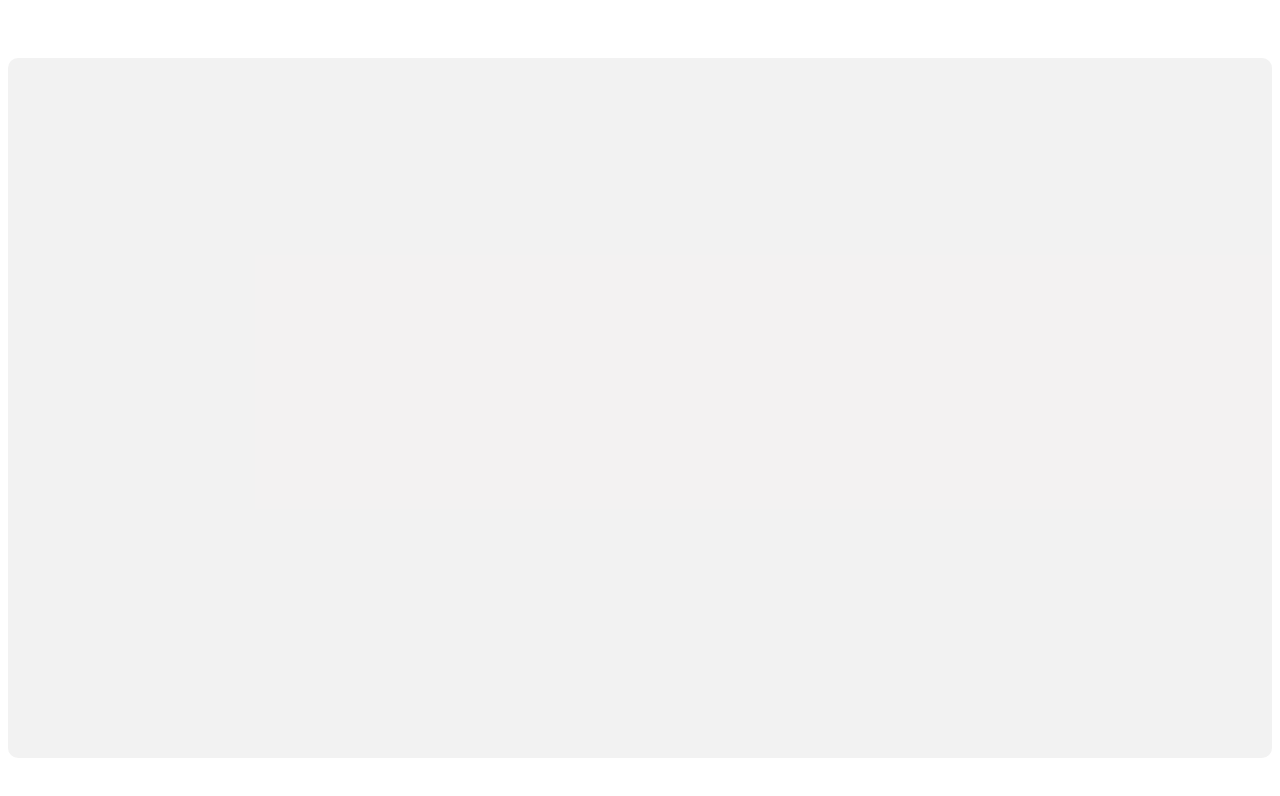
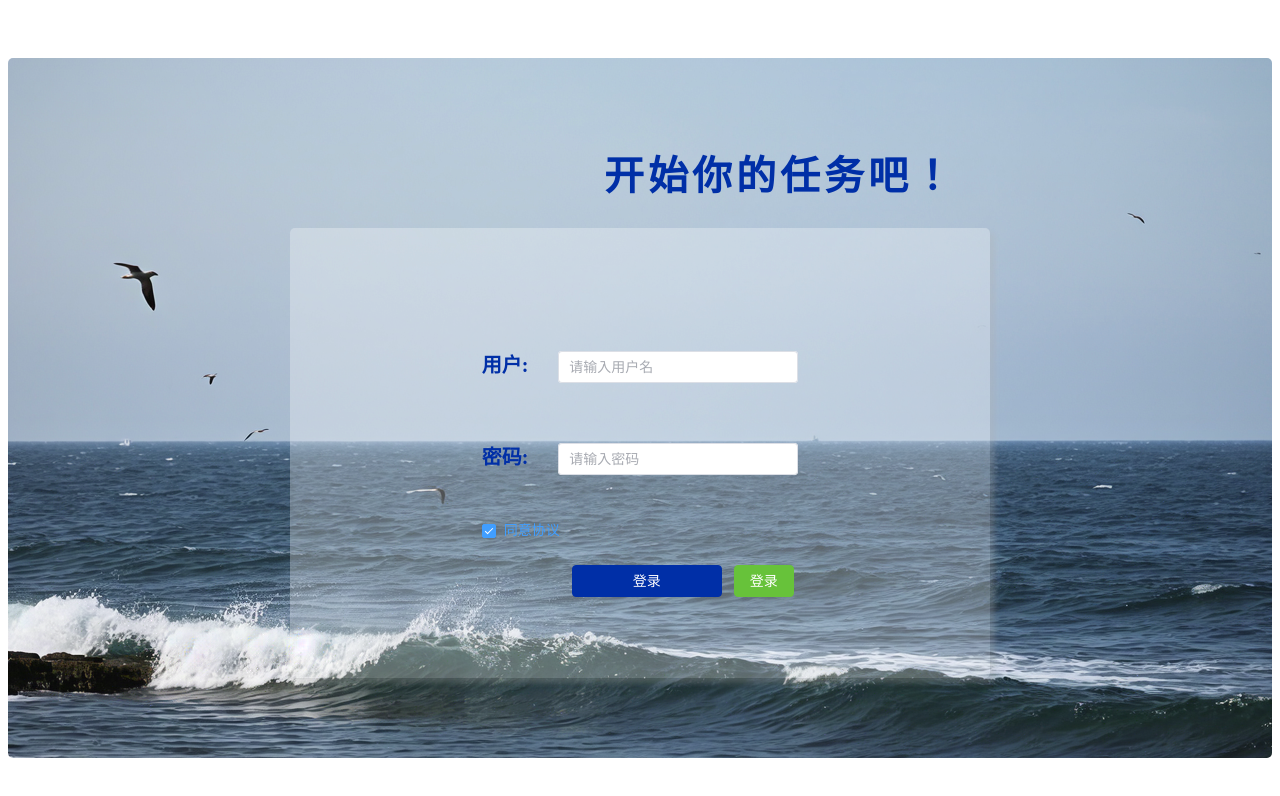
Before and after one commit to TomCATttA/TODO-, a Vue app: page /login in a window 1280 px wide. Before the commit this address had no page. Shown: the top 796 px of the page. Built offline with nearby package versions, Linux system fonts and the light colour scheme; a small style sheet from the web is missing.

Commit message:
登录基础功能的实现

```diff
--- /dev/null
+++ b/src/apis/user.js
@@ -0,0 +1,12 @@
+import httpInstance from "../utils/http";
+
+export const loginApi = ({account,password})=>{
+    return httpInstance({
+        url:'/login',
+        method:'POST',
+        data:{
+            account,
+            password
+        }
+    })
+}
--- a/src/main.js
+++ b/src/main.js
@@ -4,6 +4,8 @@ import '@/mock/index.js'
 import App from './App.vue'
 import { createPinia } from 'pinia'
 import '@/styles/icon.scss';
+import 'element-plus/theme-chalk/el-message.css'
+
 const app = createApp(App)
 const pinia = createPinia()
 app.use(router)
--- a/src/mock/index.js
+++ b/src/mock/index.js
@@ -1,6 +1,43 @@
 import Mock from 'mockjs'
-const data = Mock.mock({
-    'user':'zzaa',
-    'password':'123456'
+const baseURL = 'http://todo-list.za.net'
+//定义登录的数据
+//伪造一个用户的数据
+const accountInfo = [
+    {
+    'account':'zzaa',
+    'password':'123456',
+    'id':'101',
+    'imgUrl':'https://fuss10.elemecdn.com/e/5d/4a731a90594a4af544c0c25941171jpeg.jpeg',
+    "token": "eyJhbGciOiJIUzI1NiJ9.eyJzdWIiOiJ7XCJuYW1lXCI6XCLkvKDmmbrmlZnogrIrMVwiLFwiaWRcIjpcIjEzNjk1OTQ5NTQ3Mzk4NTk0NThcIixcInVzZXJuYW1lXCI6XCJ4aWFvdHV4aWFuMDAxXCJ9IiwiaWF0IjoxNjU1NDcxNTExLCJleHAiOjE2NTU3MzA3MTF9.pruHg2laVUHy84NHI8QFCkG2tzTbDy8ASAaHpm7iHxE",
+    }
+]
+
+Mock.mock(`${baseURL}/login`,'post',(userInfo)=>{
+    const body =JSON.parse(userInfo.body)
+    //查找是否有满足条件的用户
+    const user = accountInfo.find(item=>
+        (item.account === body.account) && (item.password === body.password)
+    )
+    //如果用户存在
+    if(user){
+        return{
+            code:1,
+            status:200,
+            msg:'登录成功',
+            result:{
+                account:user.account,
+                imgUrl:user.imgUrl,
+                token:user.token,
+                id:user.id
+            }
+        }
+    }else{
+    //如果用户不存在
+        return{
+            code:526,
+            status:400,
+            msg:'用户不存在或密码错误'
+        }
+    }
+
 })
-console.log(data)
--- a/src/router/index.js
+++ b/src/router/index.js
@@ -3,21 +3,24 @@
 import {createRouter,createWebHistory} from 'vue-router'
 import Layout from '../views/Layout/index.vue'
 import Login from "../views/Login/index.vue"
+
 const router = createRouter({
     history:createWebHistory(import.meta.env.BASE_URL),
-    routes:[
-        // 一级路由
+     routes: [
+    {
+      path: '/',
+      component: Layout,
+      children: [
         {
-            path:'/',
-            component:Login,
-            //二级路由
-            children:[
-                {
-                    path:'/todo',
-                    component:Layout
-                }
-            ]
+          path: '/',
+          component: Layout,
         }
-    ]
+      ]
+    },
+    {
+       path: '/login',
+      component: Login,
+    }
+  ]
 })
 export default router
--- /dev/null
+++ b/src/styles/element/index.scss
@@ -0,0 +1,24 @@
+@forward 'element-plus/theme-chalk/src/common/var.scss' with (
+  $colors: (
+    'primary': (
+      // 主色
+      'base': #27ba9b,
+    ),
+    'success': (
+      // 成功色
+      'base': #1d61c7,
+    ),
+    'warning': (
+      // 警告色
+      'base': #ffb302,
+    ),
+    'danger': (
+      // 危险色
+      'base': #e26237,
+    ),
+    'error': (
+      // 错误色
+      'base': #cf4444,
+    ),
+  )
+);
--- /dev/null
+++ b/src/styles/var.scss
@@ -0,0 +1,5 @@
+$xtxColor: #27ba9b;
+$helpColor: #e26237;
+$sucColor: #1d61c7;
+$warnColor: #ffb302;
+$priceColor: #cf4444;
--- a/src/utils/http.js
+++ b/src/utils/http.js
@@ -0,0 +1,27 @@
+//axios基础封装
+import axios from "axios";
+import { ElMessage } from "element-plus";
+
+const httpInstance =  axios.create({
+    baseURL:'http://todo-list.za.net',
+    timeout:5000
+})
+
+//拦截器
+axios.interceptors.request.use(config => {
+    return config;
+  },e => Promise.reject(e));
+
+//响应拦截器
+axios.interceptors.response.use(response => {
+    return response;
+  },e =>{
+    //统一错误提示
+    ElMessage({
+      type:'warning',
+      message:e.response.data.msg
+    })
+    Promise.reject(e)
+  });
+
+export default httpInstance
--- a/src/views/Login/index.vue
+++ b/src/views/Login/index.vue
@@ -1,19 +1,72 @@
 <script setup>
 import scrollTitle from "./components/scrollTitle.vue";
 import { ref } from "vue";
+import {loginApi} from "@/apis/user"
+import { ElMessage} from "element-plus";
+import {useRouter} from 'vue-router'
+
+const router = useRouter()
+
 //1.表单对象
 const form = ref({
-  user: "",
+  account: "",
   password: "",
+  agree:true
 });
 //2.规则对象
 const rules = {
-  user: [{ required: true, message: "用户名不能为空", trigger: "blur" }],
+  account: [{ required: true, message: "用户名不能为空", trigger: "blur" }],
   password: [
     { required: true, message: "密码不能为空", trigger: "blur" },
     { min: 6, max: 14, message: "密码长度在6-14以内", trigger: "blur" },
   ],
+  //自定义校验规则
+  //如果勾选了协议则通过校验，否则不通过
+  agree:[
+    {
+      validator:(rule,value,callback)=>{
+        //自定义校验逻辑
+        //勾选：通过   不勾选：不通过
+        if(value){
+          callback()
+        }else{
+          callback(new Error('请勾选协议'))
+        }
+      }
+    }
+  ]
 };
+
+//获取form实例做统一校验
+const formRef = ref(null)
+const doLogin = () => {
+  const {account,password} = form.value
+  formRef.value.validate(async (valid) => {
+    if (valid) {
+      const res = await loginApi({account,password})
+      if(res.data.code === 1){
+           //1.登录成功
+      //提示用户
+      ElMessage({
+    message: '登录成功',
+    type: 'success',
+  })
+      //跳转首页
+        router.replace({path:'/'})
+      }else{
+          //2.登录失败
+             ElMessage({
+    message: res.data.msg,
+    type: 'warning',
+  })
+      }
+
+
+
+    }
+  })
+}
+
 </script>
 
 <template>
@@ -22,12 +75,12 @@ const rules = {
       <scrollTitle />
     </div>
     <div class="form">
-      <el-form :model="form" :rules="rules">
-        <el-form-item prop="user">
+      <el-form :model="form" :rules="rules" ref="formRef">
+        <el-form-item prop="account">
           <p class="user">
             <span>用户:</span>
             <el-input
-              v-model="form.user"
+              v-model="form.account"
               style="width: 240px"
               placeholder="请输入用户名"
             />
@@ -46,8 +99,13 @@ const rules = {
           </p>
         </el-form-item>
         <p>
-          <span class="check"><input type="checkbox" />下次自动登录</span>
-          <el-button color="#002FA7" class="btn">登录</el-button>
+          <span class="check">
+             <el-form-item prop="agree">
+            <el-checkbox v-model="form.agree">同意协议 </el-checkbox>
+            </el-form-item>
+            </span>
+          <el-button color="#002FA7" class="btn" @click="doLogin">登录</el-button>
+          <el-button type="success">登录</el-button>
         </p>
       </el-form>
     </div>
@@ -106,7 +164,8 @@ const rules = {
       font-weight: 200;
     }
     .btn {
-      width: 100px;
+      width: 150px;
+      margin-left: 60px;
     }
   }
 }
--- a/vite.config.js
+++ b/vite.config.js
@@ -1,27 +1,43 @@
+import { fileURLToPath, URL } from 'node:url'
+
 import { defineConfig } from 'vite'
 import vue from '@vitejs/plugin-vue'
-// 设置别名，代替src
-import path from 'path'
 
-//element-plus 按需导入
+// elementPlus按需导入
 import AutoImport from 'unplugin-auto-import/vite'
 import Components from 'unplugin-vue-components/vite'
 import { ElementPlusResolver } from 'unplugin-vue-components/resolvers'
 
-// https://vite.dev/config/
+// https://vitejs.dev/config/
 export default defineConfig({
   plugins: [
     vue(),
-     AutoImport({
+    // ...
+    AutoImport({
       resolvers: [ElementPlusResolver()],
     }),
     Components({
-      resolvers: [ElementPlusResolver()],
+      resolvers: [
+        // 1. 配置elementPlus采用sass样式配色系统
+        ElementPlusResolver({ importStyle: "sass" }),
+      ],
     }),
   ],
   resolve: {
+    // 实际的路径转换  @  -> src
     alias: {
-      '@': path.resolve(__dirname, './src'),
-    },
+      '@': fileURLToPath(new URL('./src', import.meta.url))
+    }
   },
+  css: {
+    preprocessorOptions: {
+      scss: {
+        // 2. 自动导入定制化样式文件进行样式覆盖
+        additionalData: `
+          @use "@/styles/element/index.scss" as *;
+          @use "@/styles/var.scss" as *;
+        `,
+      }
+    }
+  }
 })
```
Also changed, not shown: package.json (+5 -2 lines), 1 other file (tests, documents, lock files or other folders).
